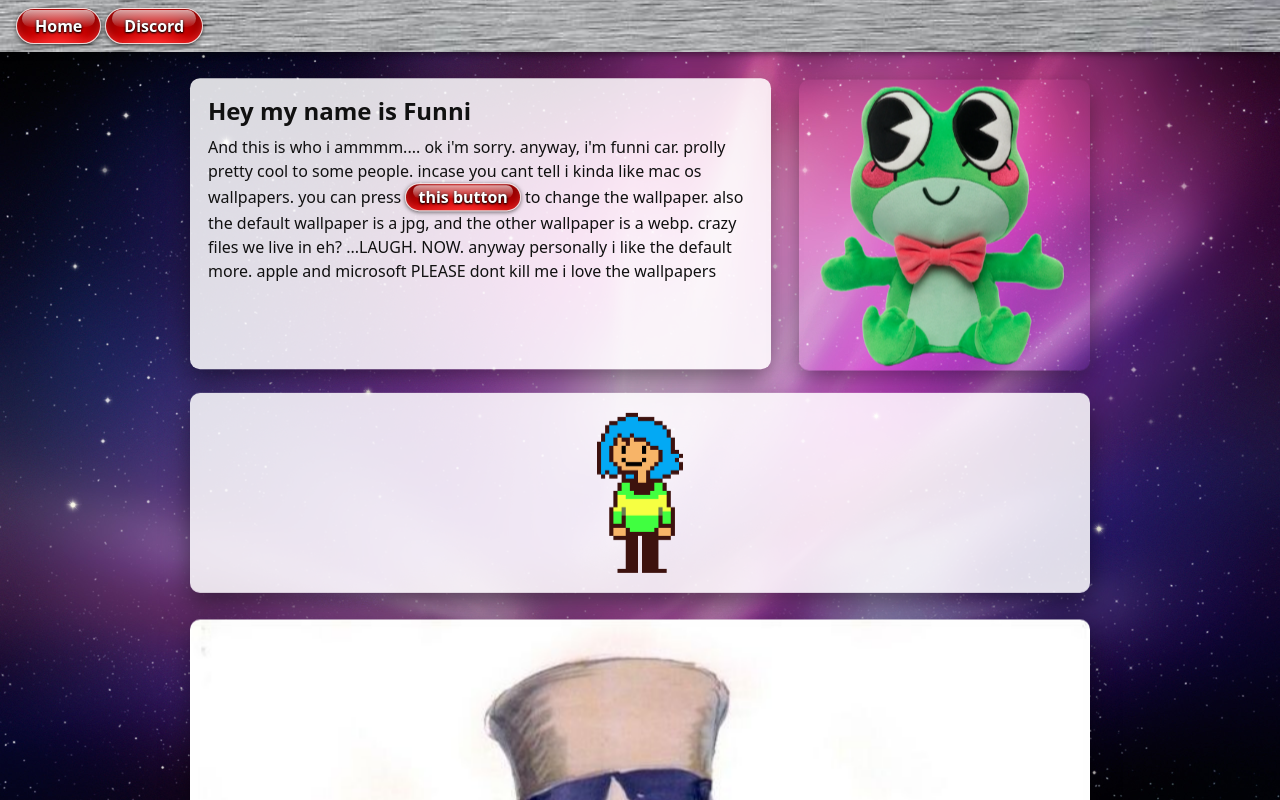
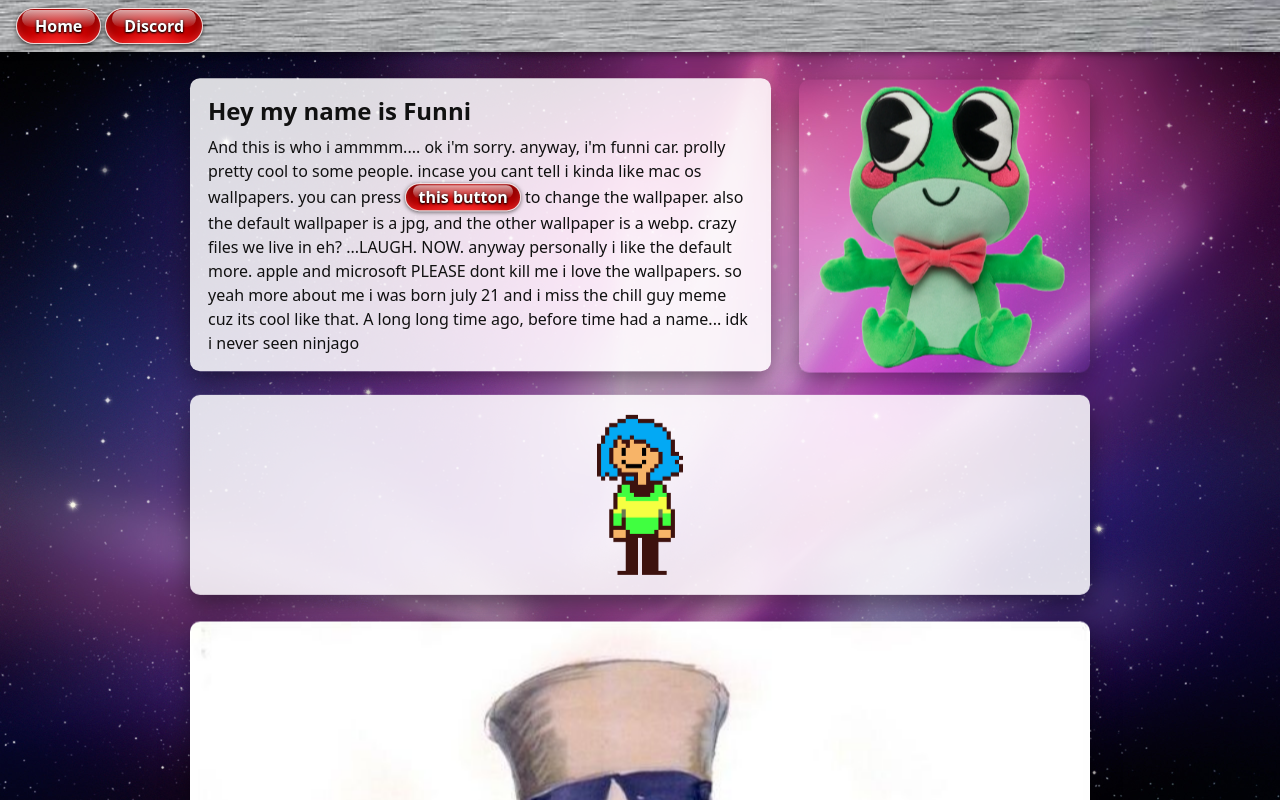
Before and after one commit to funnicar/funnihub, a plain HTML site: page index.html in a window 1280 px wide. Shown: the top 800 px of the page. Drawn offline with Linux system fonts and the light colour scheme.

Commit message:
Update index.html

```diff
--- a/index.html
+++ b/index.html
@@ -181,7 +181,7 @@
   <main class="page">
     <div class="float text">
       <h1>Hey my name is Funni</h1>
-      <p>And this is who i ammmm.... ok i'm sorry. anyway, i'm funni car. prolly pretty cool to some people. incase you cant tell i kinda like mac os wallpapers. you can press <button type="button" class="wp-btn" id="wp-btn">this button</button> to change the wallpaper. also the default wallpaper is a jpg, and the other wallpaper is a webp. crazy files we live in eh? ...LAUGH. NOW. anyway personally i like the default more. apple and microsoft PLEASE dont kill me i love the wallpapers</p>
+      <p>And this is who i ammmm.... ok i'm sorry. anyway, i'm funni car. prolly pretty cool to some people. incase you cant tell i kinda like mac os wallpapers. you can press <button type="button" class="wp-btn" id="wp-btn">this button</button> to change the wallpaper. also the default wallpaper is a jpg, and the other wallpaper is a webp. crazy files we live in eh? ...LAUGH. NOW. anyway personally i like the default more. apple and microsoft PLEASE dont kill me i love the wallpapers. so yeah more about me i was born july 21 and i miss the chill guy meme cuz its cool like that. A long long time ago, before time had a name... idk i never seen ninjago</p>
     </div>
 
     <img class="float" src="/assets/plushie.webp" alt="plushie">
```
